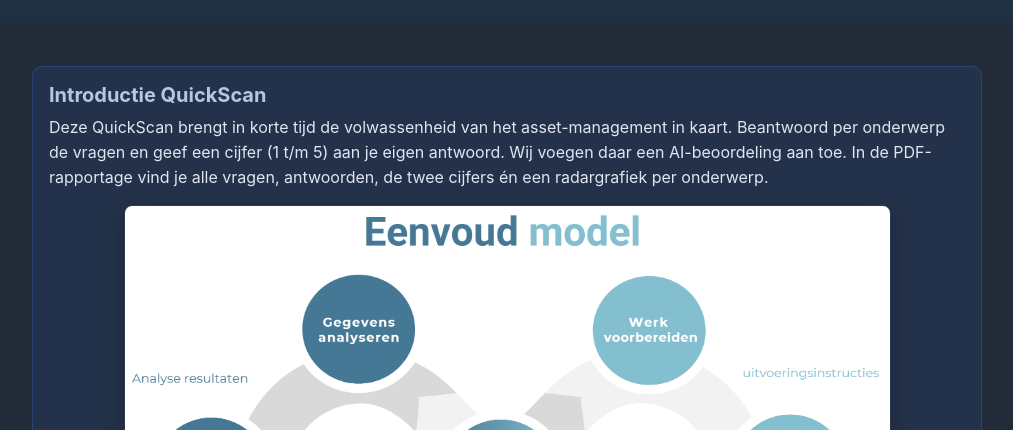
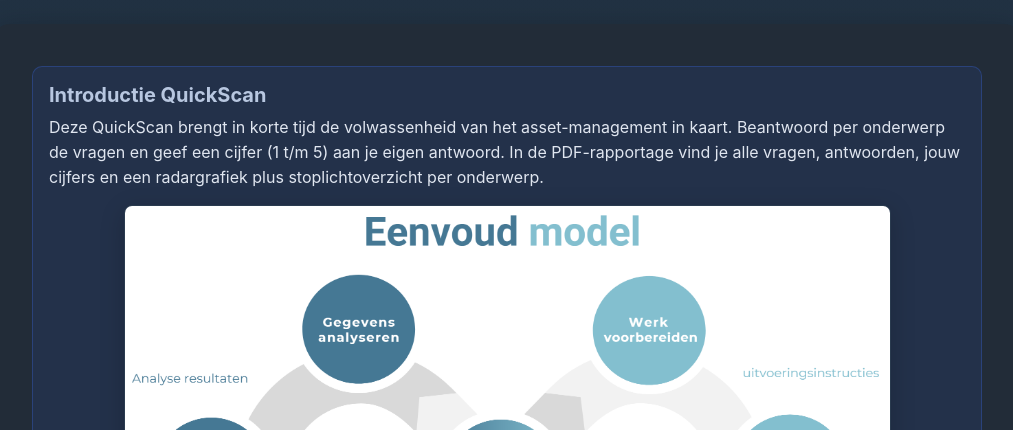
Before and after one commit to Veerenstael/QuickScan, a plain HTML site: page Frontend/index.html in a window 1280 px wide. Shown: the part 370-800 px from the top of the page, without its empty margins (133-1146 px from the left). Drawn offline with Linux system fonts and the light colour scheme.

Commit message:
Update index.html

```diff
--- a/Frontend/index.html
+++ b/Frontend/index.html
@@ -27,13 +27,11 @@
         <p>
           Deze QuickScan brengt in korte tijd de volwassenheid van het asset-management in kaart.
           Beantwoord per onderwerp de vragen en geef een cijfer (1 t/m 5) aan je eigen antwoord.
-          Wij voegen daar een AI-beoordeling aan toe. In de PDF-rapportage vind je alle vragen,
-          antwoorden, de twee cijfers én een radargrafiek per onderwerp.
+          In de PDF-rapportage vind je alle vragen, antwoorden, jouw cijfers en een radargrafiek
+          plus stoplichtoverzicht per onderwerp.
         </p>
 
-        <!-- MODELFIGUUR -->
         <figure class="intro-figure">
-          <!-- Zet afbeelding.png naast dit HTML-bestand -->
           <img src="./afbeelding.png" alt="Eenvoud-model Veerenstael" class="intro-model"/>
           <figcaption>Eenvoud-model: overzicht van de onderwerpen in de QuickScan.</figcaption>
         </figure>
```
